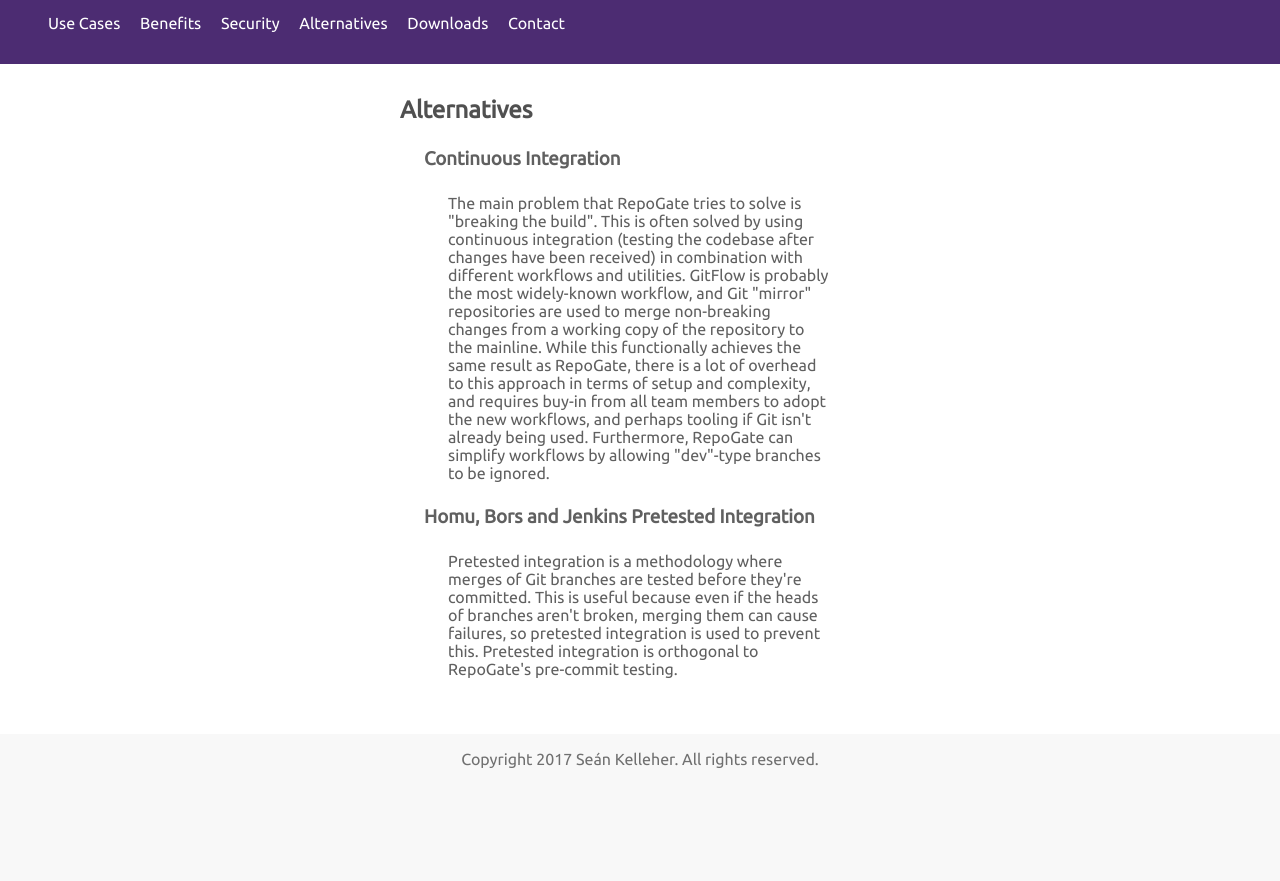
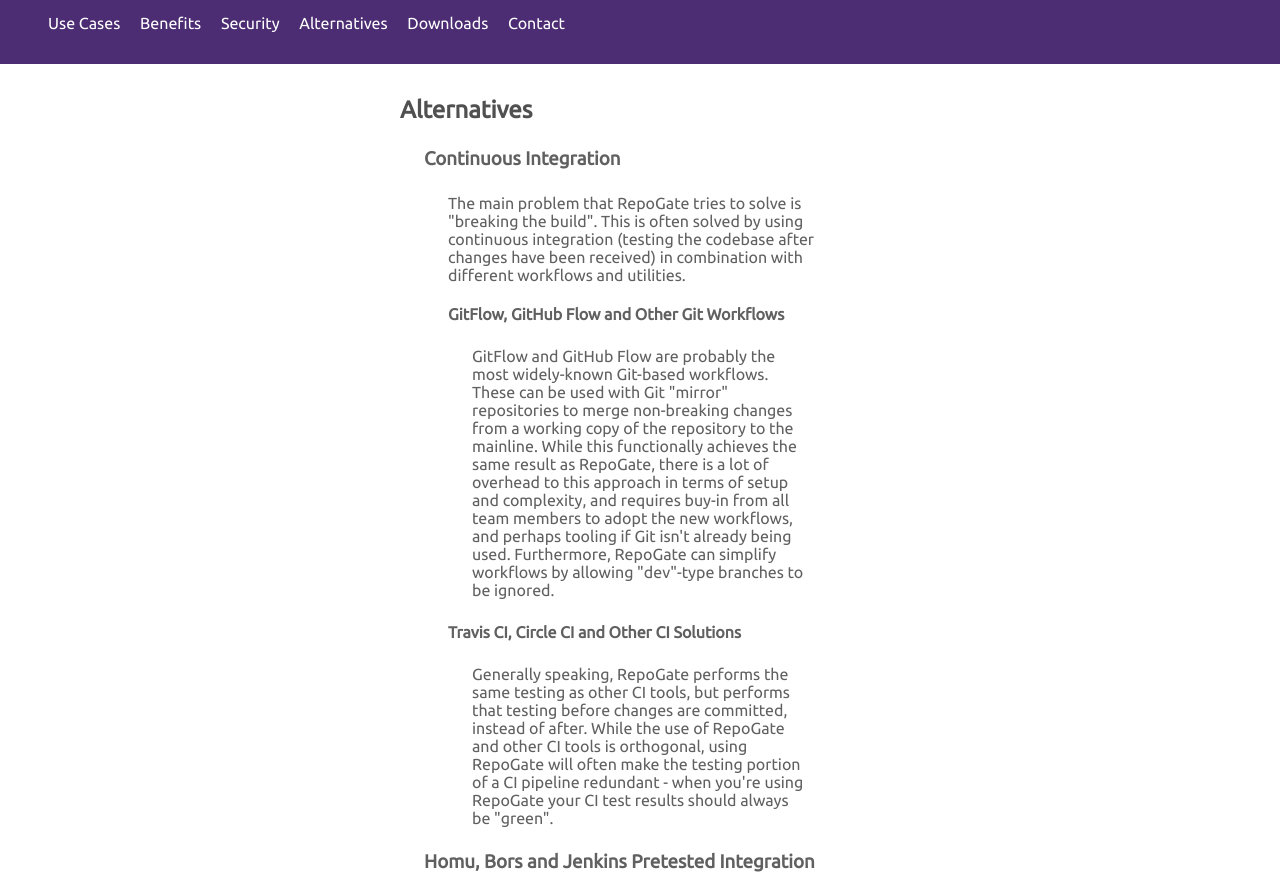
Before and after one commit to RepoGate/repogate.github.io, a plain HTML site: page alternatives.html in a window 1280 px wide. Shown: the part 71-952 px from the top of the page. Before the commit the page ends 855 px from the top, so only its background shows below. Drawn offline with Linux system fonts and the light colour scheme.

Commit message:
Updated content

```diff
--- a/alternatives.html
+++ b/alternatives.html
@@ -38,14 +38,30 @@
 The main problem that RepoGate tries to solve is "breaking the build".
 This is often solved by using continuous integration (testing the
 codebase after changes have been received) in combination with different
-workflows and utilities. GitFlow is probably the most widely-known
-workflow, and Git "mirror" repositories are used to merge non-breaking
-changes from a working copy of the repository to the mainline. While
-this functionally achieves the same result as RepoGate, there is a lot
-of overhead to this approach in terms of setup and complexity, and
-requires buy-in from all team members to adopt the new workflows, and
-perhaps tooling if Git isn't already being used. Furthermore, RepoGate
-can simplify workflows by allowing "dev"-type branches to be ignored.
+workflows and utilities.
+<h4>GitFlow, GitHub Flow and Other Git Workflows</h4>
+
+<section>
+GitFlow and GitHub Flow are probably the most widely-known Git-based
+workflows. These can be used with Git "mirror" repositories to merge
+non-breaking changes from a working copy of the repository to the
+mainline. While this functionally achieves the same result as
+RepoGate, there is a lot of overhead to this approach in terms of
+setup and complexity, and requires buy-in from all team members to
+adopt the new workflows, and perhaps tooling if Git isn't already
+being used. Furthermore, RepoGate can simplify workflows by allowing
+"dev"-type branches to be ignored.
+</section>
+<h4>Travis CI, Circle CI and Other CI Solutions</h4>
+
+<section>
+Generally speaking, RepoGate performs the same testing as other CI
+tools, but performs that testing before changes are committed,
+instead of after. While the use of RepoGate and other CI tools is
+orthogonal, using RepoGate will often make the testing portion of a
+CI pipeline redundant - when you're using RepoGate your CI test
+results should always be "green".
+</section>
 </section>
 <h3>Homu, Bors and Jenkins Pretested Integration</h3>
 
```
